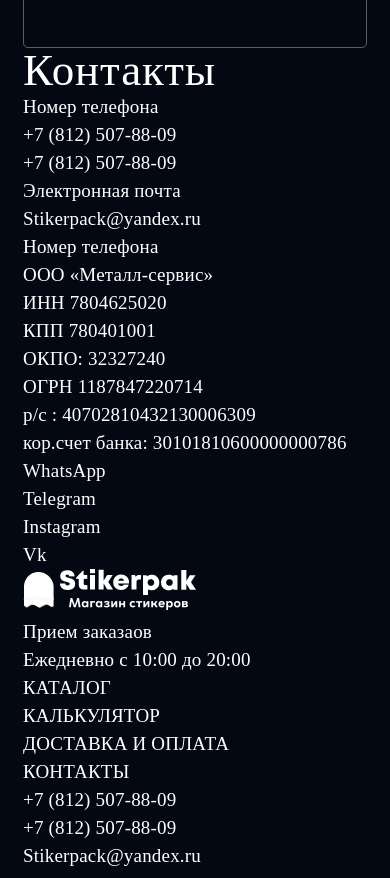
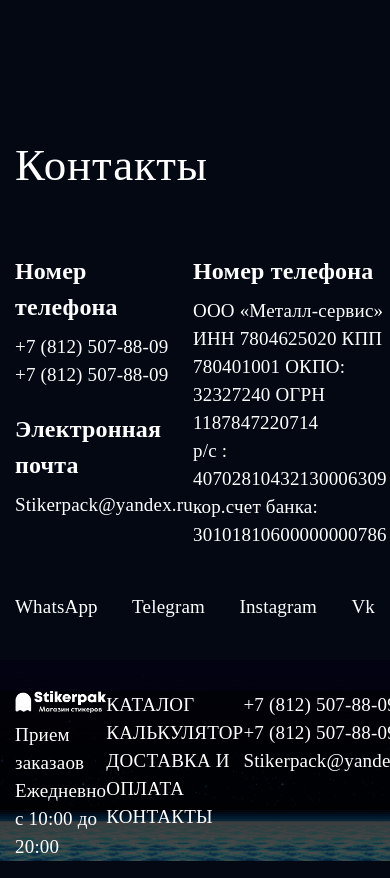
Before and after one commit to Xomcheg/StickersPack, a website: page app/index.html in a window 390 px wide. Shown: the part 3937-4815 px from the top of the page. Drawn offline with Linux system fonts and the light colour scheme.

Commit message:
Сделана верстка главной страницы без адаптива и футера

```diff
--- a/app/index.html
+++ b/app/index.html
@@ -650,6 +650,7 @@
                     Контакты
                 </div>
                 <div class="contacts__wrapper">
+                    <div class="contacts__wrapper-box">
                         <div class="contacts__info">
                             <div class="contacts__wrapper-title">
                                 Номер телефона
@@ -660,7 +661,7 @@
                             <div class="contacts__phone">
                                 <a class="contacts__phone-link" href="tel:+78125078809">+7 (812) 507-88-09</a>
                             </div>
-                        <div class="contacts__wrapper-title">
+                            <div class="contacts__wrapper-title contacts__wrapper-mail">
                                 Электронная почта
                             </div>
                             <div class="contacts__mail">
@@ -673,13 +674,18 @@
                             </div>
                             <div class="contacts__box-text">
                                 ООО «Металл-сервис» <br>
-                            ИНН 7804625020 <br>
-                            КПП 780401001 <br>
-                            ОКПО: 32327240 <br>
+                                ИНН 7804625020
+                                КПП 780401001
+                                ОКПО: 32327240
                                 ОГРН 1187847220714 <br>
                                 р/с : 40702810432130006309 <br>
                                 кор.счет банка: 30101810600000000786 <br>
                             </div>
+                        </div>
+                    </div>
+
+                    <div class="contacts__images">
+                        <img src="images/contacts/contacts-car-img.png" alt="" class="contacts__img">
                     </div>
                 </div>
                 <div class="contacts__messangers">
@@ -708,6 +714,10 @@
         </div>
     </section>
     <footer class="footer">
+        <div class="footer__bg">
+            <img class="footer__bg-img" src="images/footer/footer-bg.png" alt="">
+        </div>
+        <div class="footer__wrapper">
             <div class="container">
                 <div class="footer__inner">
                     <div class="footer__item">
@@ -759,6 +769,8 @@
                     </div>
                 </div>
             </div>
+        </div>
+
     </footer>
 
     <script src='js/main.min.js'></script>
--- a/app/scss/global.scss
+++ b/app/scss/global.scss
@@ -1,5 +1,8 @@
 html {
     box-sizing: border-box;
+    margin: 0;
+    padding: 0;
+    overflow-x: hidden;
 }
 
 *,
@@ -10,10 +13,13 @@
 
 body {
     background-color: #030813;
+    // background-color: skyblue;
     color: #fff;
     letter-spacing: 0.01em;
     font-size: 19px;
     line-height: 28px;
+    padding: 0;
+    margin: 0;
 }
 
 h1 {
--- a/app/scss/style.scss
+++ b/app/scss/style.scss
@@ -597,7 +597,8 @@
 .delivery {
     text-align: center;
     padding-top: 174px;
-
+    position: relative;
+    z-index: 1;
     &__title {
         margin-bottom: 38px;
     }
@@ -662,13 +663,14 @@
         margin-bottom: 41px;
     }
 
-    &__payment-box{
+    &__payment-box {
         display: flex;
         justify-content: space-between;
         max-width: 890px;
         margin: 0 auto 61px;
     }
-    &__payment-text{
+
+    &__payment-text {
         padding: 62px 43px;
         max-width: 970px;
         text-align: center;
@@ -682,3 +684,123 @@
 //--------------------------------------------------------------------------
 //END-----------------DELIVERY----------------------------------------------
 //--------------------------------------------------------------------------
+
+//--------------------------------------------------------------------------
+//START---------------CONTACTS----------------------------------------------
+//--------------------------------------------------------------------------
+
+.contacts {
+    padding-top: 146px;
+    position: relative;
+    z-index: 1;
+
+    &__title {
+        margin-bottom: 65px;
+    }
+
+    &__wrapper {
+        display: flex;
+        justify-content: space-between;
+        text-align-last: left;
+    }
+
+    &__wrapper-box {
+        max-width: 920px;
+        width: 100%;
+        display: flex;
+        justify-content: space-between;
+    }
+
+    &__wrapper-title {
+        font-size: 24px;
+        line-height: 36px;
+        font-weight: 600;
+        margin-bottom: 8px;
+    }
+
+    &__wrapper-mail {
+        margin-top: 22px;
+    }
+
+    &__box {
+        max-width: 515px;
+        width: 100%;
+    }
+
+    &__phone-link,
+    &__mail-link,
+    &__box-text,
+    &__messangers-link {
+        font-size: 19px;
+        line-height: 28px;
+    }
+
+    &__phone-link,
+    &__mail-link,
+    &__messangers-link {
+        transition: .5s;
+
+        &:hover {
+            color: #04CFFE;
+        }
+    }
+
+    &__img{
+        width: 200px;
+    }
+
+    &__messangers{
+        margin-top: 44px;
+        max-width: 557px;
+        display: flex;
+        justify-content: space-between;
+    }
+
+}
+
+
+//--------------------------------------------------------------------------
+//END-----------------CONTACTS----------------------------------------------
+//--------------------------------------------------------------------------
+
+
+
+//--------------------------------------------------------------------------
+//START-----------------FOOTER----------------------------------------------
+//--------------------------------------------------------------------------
+
+.footer{
+    padding-top: 70px;
+    position: relative;
+    &__bg{
+        position: absolute;
+        z-index: 0;
+        width: 100%;
+        left: 0;
+        right: 0;
+        bottom: 0;
+
+        line-height: 0;
+        img{
+           width: 100%;
+           height: 100%;
+
+        }
+    }
+
+    &__wrapper{
+        background-color: rgba(0, 0, 0, 0.46);
+        position: relative;
+        z-index: 1;
+    }
+
+    &__inner{
+        display: flex;
+        justify-content: space-between;
+    }
+}
+
+
+//--------------------------------------------------------------------------
+//END-------------------FOOTER----------------------------------------------
+//--------------------------------------------------------------------------
```
Also changed, not shown: app/css/style.min.css, app/images/contacts/contacts-car-img.png (added), app/images/footer/footer-bg.png (added). Lines whose indentation alone changed are shown as unchanged.
